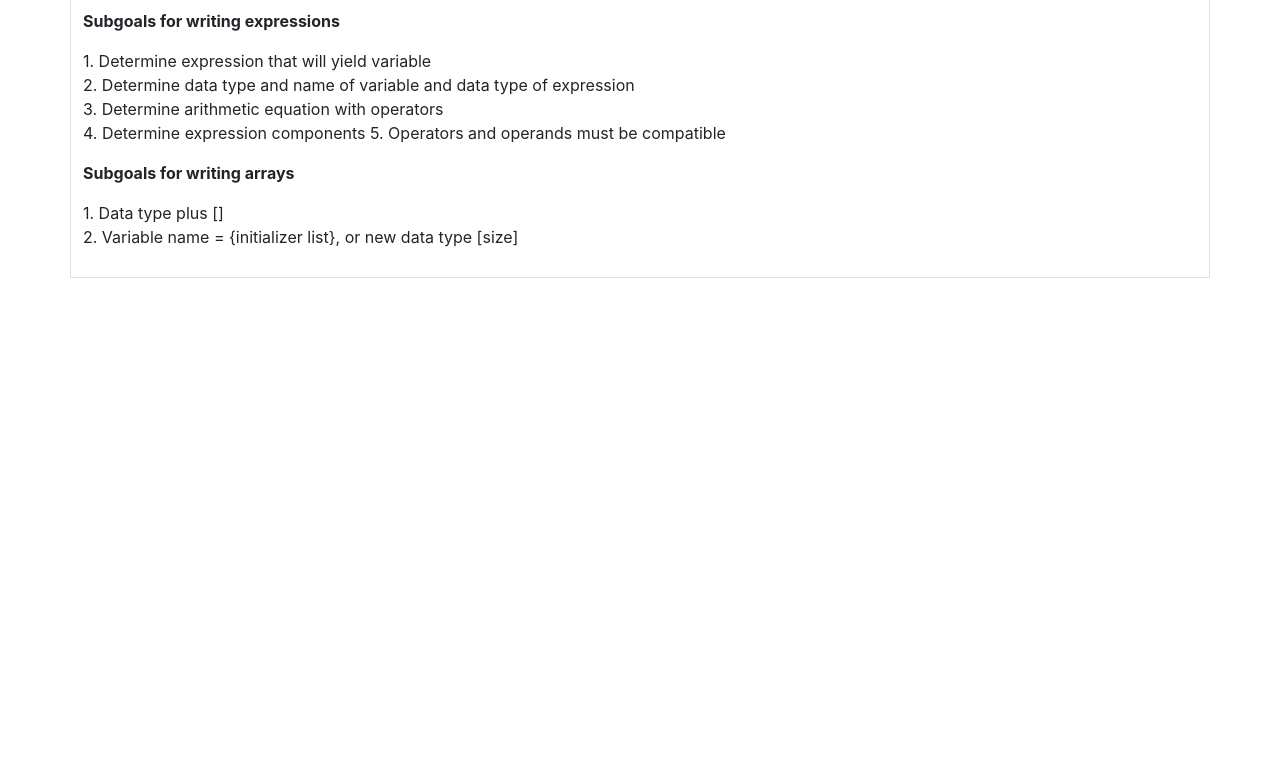
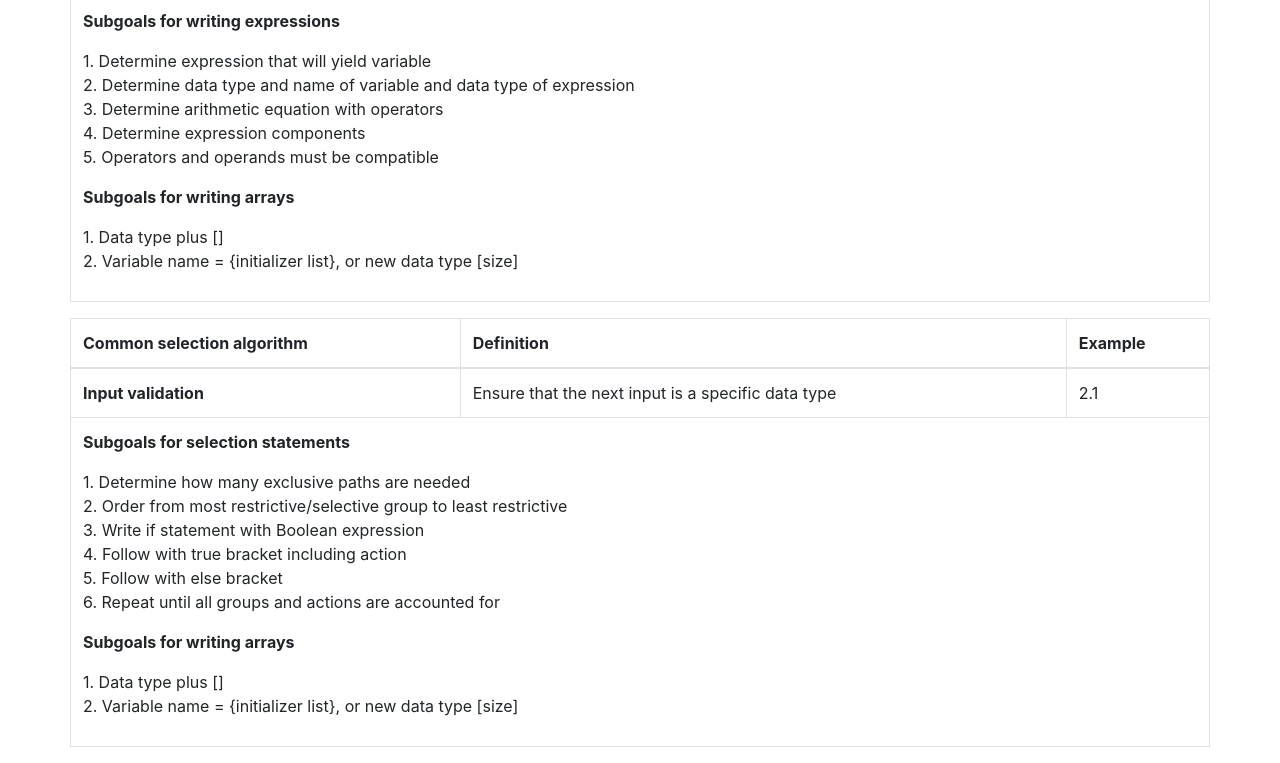
Before and after one commit to avapaulino/ProceduralProgrammingPatterns, a website: page index.html in a window 1280 px wide. Shown: the part 1325-2088 px from the top of the page. Before the commit the page ends 1619 px from the top, so only its background shows below. Drawn offline with nearby package versions, Linux system fonts and the light colour scheme.

Commit message:
Table 2 creation

```diff
--- a/index.html
+++ b/index.html
@@ -94,11 +94,46 @@
               <p>Subgoals for writing expressions</p>
               <p style="font-weight:normal">
                 1. Determine expression that will yield variable <br>
-                2. Determine data type and name of variable and data type of
-                expression<br>
+                2. Determine data type and name of variable and data type of expression<br>
                 3. Determine arithmetic equation with operators<br>
-                4. Determine expression components
+                4. Determine expression components<br>
                 5. Operators and operands must be compatible<br>
+              </p>
+              <p>Subgoals for writing arrays</p>
+              <p style="font-weight:normal">
+                1. Data type plus []<br>
+                2. Variable name = {initializer list}, or new data type [size]
+              </p>
+            </th>
+          </tr>
+        </tbody>
+      </table>
+
+      <!-- Table 2: Planning for Writing Selection Statements -->
+      <table class="table table-bordered">
+        <thead>
+          <tr>
+            <th scope="col">Common selection algorithm</th>
+            <th scope="col">Definition</th>
+            <th scope="col">Example</th>
+          </tr>
+        </thead>
+        <tbody>
+          <tr>
+            <th scope="row">Input validation</th>
+            <td>Ensure that the next input is a specific data type</td>
+            <td>2.1</td>
+          </tr>
+          <tr>
+            <th scope="row" colspan="3">
+              <p>Subgoals for selection statements</p>
+              <p style="font-weight:normal">
+                1. Determine how many exclusive paths are needed<br>
+                2. Order from most restrictive/selective group to least restrictive<br>
+                3. Write if statement with Boolean expression<br>
+                4. Follow with true bracket including action <br>
+                5. Follow with else bracket<br>
+                6. Repeat until all groups and actions are accounted for<br>
               </p>
               <p>Subgoals for writing arrays</p>
               <p style="font-weight:normal">
```
